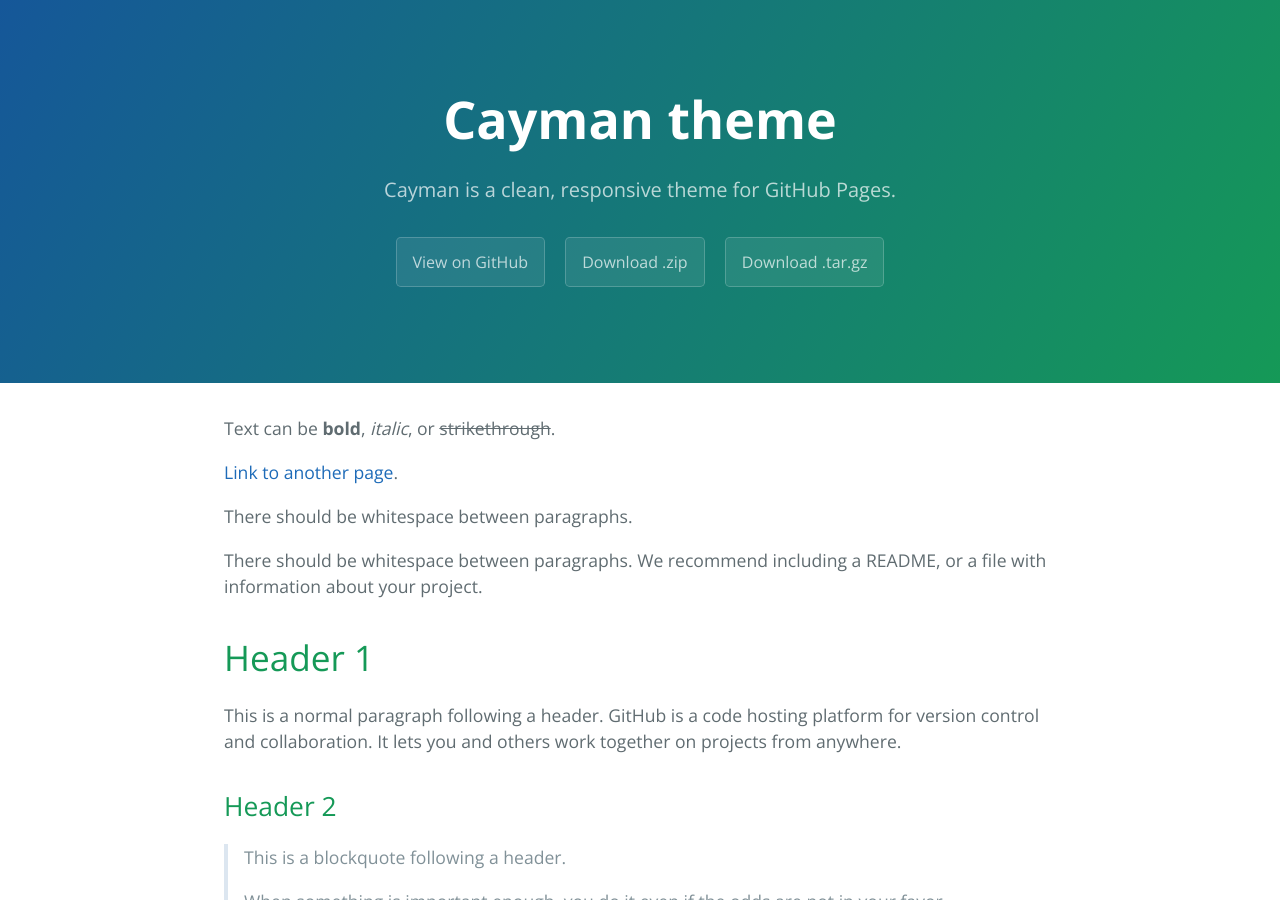
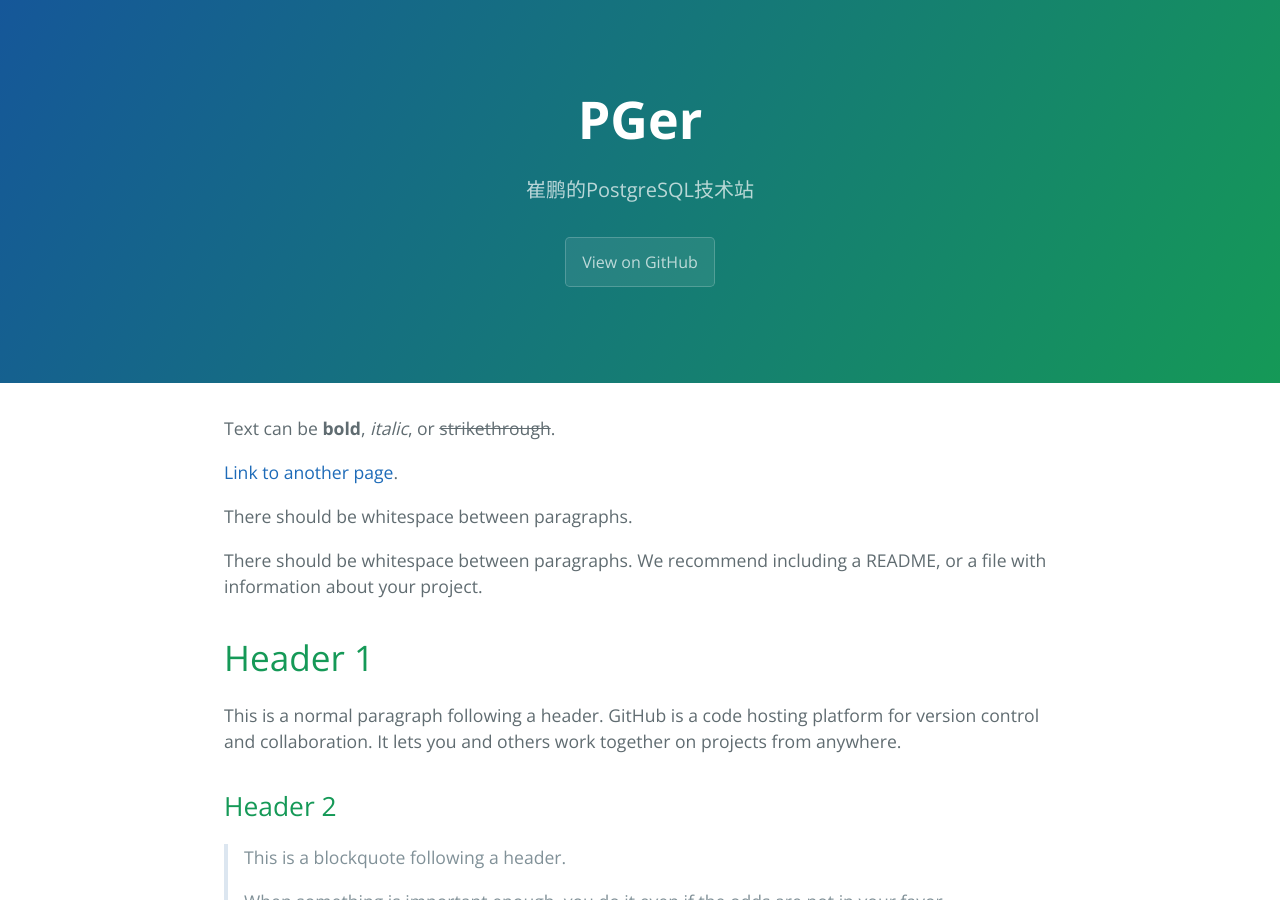
Before and after one commit to cuipengdba/pger, a Jekyll site: the page built from index.md, in a window 1280 px wide and 900 px high. Built offline with Jekyll 4.4.1, drawn with Linux system fonts in a browser that asks for light colours.

Commit message:
Update _config.yml

```diff
--- a/_config.yml
+++ b/_config.yml
@@ -1,5 +1,5 @@
-title: Cayman theme
-description: Cayman is a clean, responsive theme for GitHub Pages.
-show_downloads: true
+title: PGer
+description: 崔鹏的PostgreSQL技术站
+show_downloads: false
 google_analytics:
 theme: jekyll-theme-cayman
```
